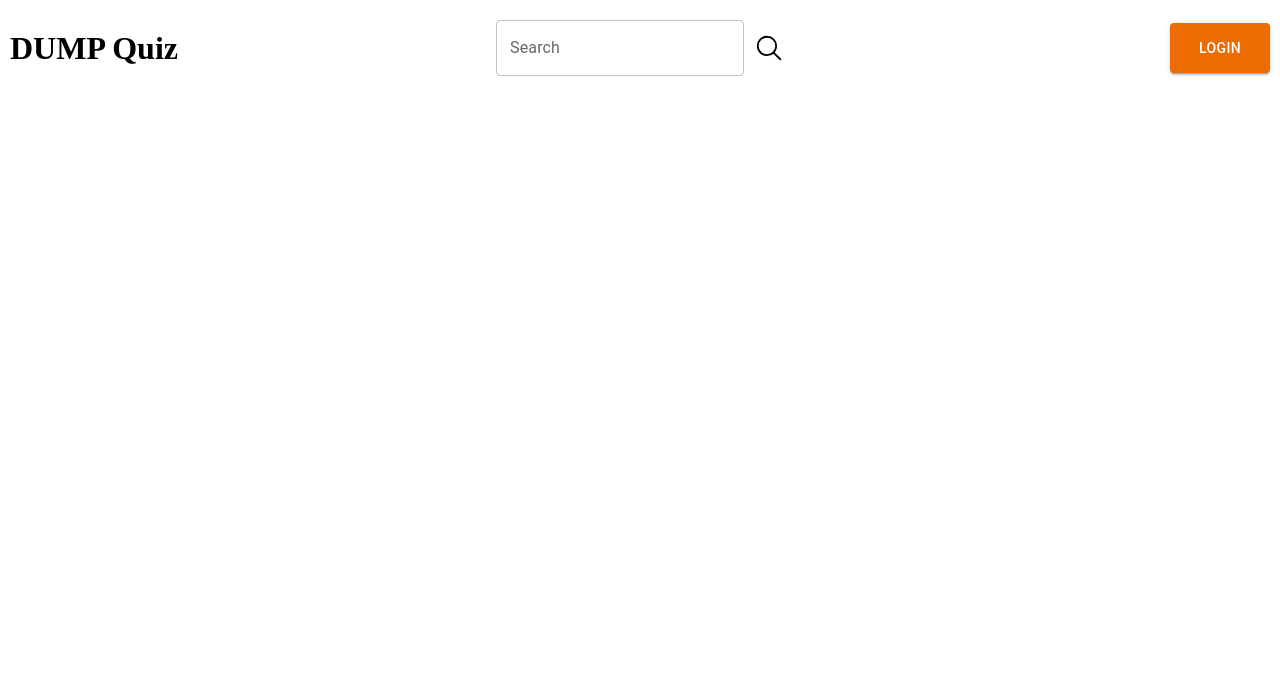
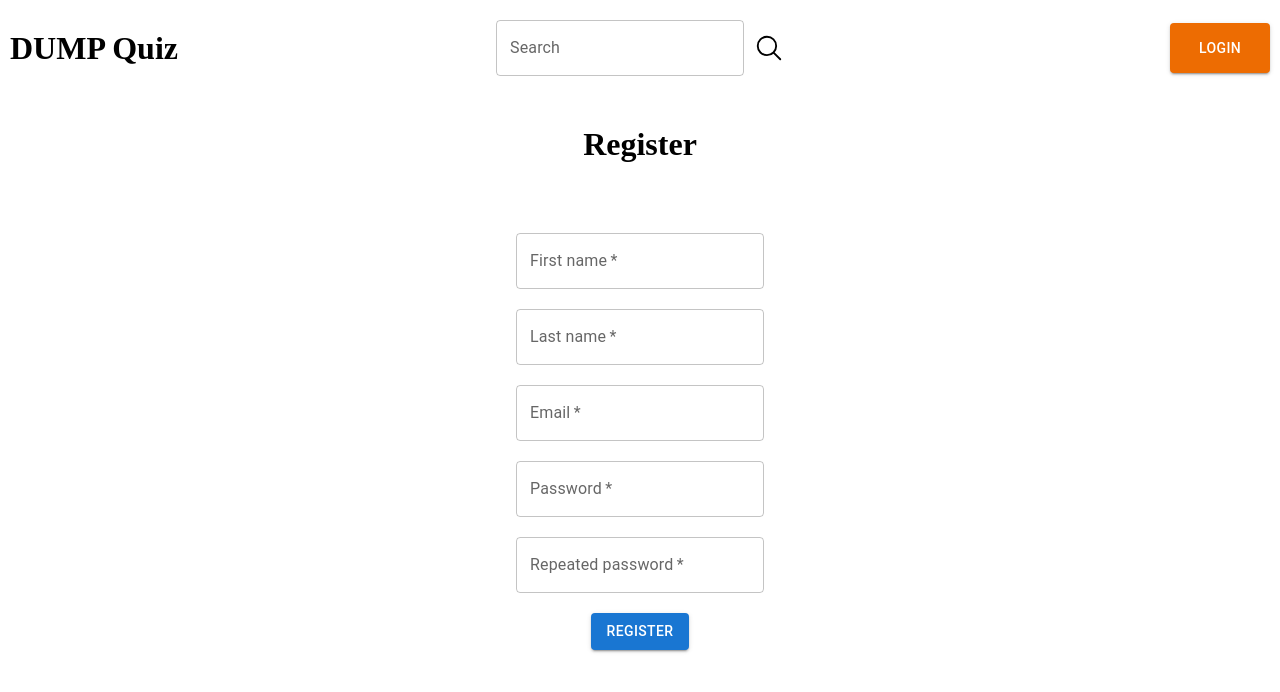
Before and after one commit to LLeski00/Internship-Quiz, a React (Vite) app in the folder frontend/: page /register in a window 1280 px wide. Shown: the top 692 px of the page. Built offline with nearby package versions, Linux system fonts and the light colour scheme; no server answers.

Commit message:
Register user and store JWT in localStorage

```diff
--- a/frontend/src/components/Navbar/Navbar.tsx
+++ b/frontend/src/components/Navbar/Navbar.tsx
@@ -14,7 +14,6 @@ const Navbar = () => {
             <h1 onClick={() => navigate(`${routes.HOME.path}`)}>DUMP Quiz</h1>
             <div className={styles.searchBar}>
                 <TextField
-                    id="outlined-basic"
                     className={styles.searchBarInput}
                     label="Search"
                     variant="outlined"
--- /dev/null
+++ b/frontend/src/pages/RegisterPage/RegisterPage.module.css
@@ -0,0 +1,12 @@
+.registerTitle {
+    text-align: center;
+    margin: 30px 0px;
+}
+
+.registerForm {
+    display: flex;
+    flex-direction: column;
+    align-items: center;
+    gap: 20px;
+    margin-top: 70px;
+}
--- a/frontend/src/pages/RegisterPage/RegisterPage.tsx
+++ b/frontend/src/pages/RegisterPage/RegisterPage.tsx
@@ -1,5 +1,120 @@
+import { Button, TextField } from "@mui/material";
+import { useRef, useState } from "react";
+import styles from "./RegisterPage.module.css";
+import { isEmailValid, isPasswordValid } from "@/utils/registerUtils";
+import { RegisterData } from "@/types/auth";
+import { registerUser } from "@/services/authApi";
+
+interface FormData {
+    firstName: string;
+    lastName: string;
+    email: string;
+    password: string;
+    repeatedPassword: string;
+}
+
 const RegisterPage = () => {
-    return <></>;
+    const formData = useRef<FormData>({
+        firstName: "",
+        lastName: "",
+        email: "",
+        password: "",
+        repeatedPassword: "",
+    });
+    const [errorMessage, setErrorMessage] = useState<string | null>();
+
+    function handleInputChange(
+        e: React.ChangeEvent<HTMLInputElement | HTMLTextAreaElement>
+    ) {
+        formData.current = {
+            ...formData.current,
+            [e.target.name]: e.target.value,
+        };
+    }
+
+    async function handleFormSubmit(e: React.FormEvent<HTMLFormElement>) {
+        e.preventDefault();
+        if (!isEmailValid(formData.current.email)) {
+            setErrorMessage("The email is invalid!");
+            return;
+        }
+        if (!isPasswordValid(formData.current.password)) {
+            setErrorMessage("The password is invalid!");
+            return;
+        }
+        if (formData.current.password !== formData.current.repeatedPassword) {
+            setErrorMessage("The passwords do not match!");
+            return;
+        }
+
+        const registerData: RegisterData = {
+            firstName: formData.current.firstName,
+            lastName: formData.current.lastName,
+            email: formData.current.email,
+            password: formData.current.password,
+        };
+
+        const jwt = await registerUser(registerData);
+        if (!jwt) {
+            setErrorMessage(
+                "There was an issue with the registration of the user."
+            );
+            return;
+        }
+        localStorage.setItem("jwt", jwt);
+    }
+
+    return (
+        <div>
+            <h1 className={styles.registerTitle}>Register</h1>
+            <form className={styles.registerForm} onSubmit={handleFormSubmit}>
+                <TextField
+                    label="First name"
+                    variant="outlined"
+                    name="firstName"
+                    onChange={handleInputChange}
+                    placeholder="First name"
+                    required
+                />
+                <TextField
+                    label="Last name"
+                    variant="outlined"
+                    name="lastName"
+                    onChange={handleInputChange}
+                    placeholder="Last name"
+                    required
+                />
+                <TextField
+                    label="Email"
+                    variant="outlined"
+                    name="email"
+                    onChange={handleInputChange}
+                    placeholder="Email"
+                    required
+                />
+                <TextField
+                    label="Password"
+                    variant="outlined"
+                    name="password"
+                    onChange={handleInputChange}
+                    placeholder="Password"
+                    required
+                />
+                <TextField
+                    label="Repeated password"
+                    variant="outlined"
+                    name="repeatedPassword"
+                    onChange={handleInputChange}
+                    placeholder="Repeated password"
+                    required
+                />
+                <Button variant="contained" type="submit">
+                    Register
+                </Button>
+                {errorMessage && <p>{errorMessage}</p>}
+            </form>
+        </div>
+    );
 };
 
 export default RegisterPage;
--- /dev/null
+++ b/frontend/src/services/authApi.ts
@@ -0,0 +1,40 @@
+import { JwtResponse, RegisterData } from "@/types";
+
+const AUTH_API_URL = import.meta.env.VITE_QUIZ_API_URL + "/auth";
+
+async function register(
+    apiUrl: string,
+    registerData: RegisterData
+): Promise<JwtResponse | null> {
+    try {
+        const response = await fetch(apiUrl, {
+            method: "POST",
+            headers: {
+                "Content-Type": "application/json",
+            },
+            body: JSON.stringify(registerData),
+        });
+
+        if (!response.ok)
+            throw new Error(`Response status: ${response.status}`);
+
+        const jwtResponse: JwtResponse = await response.json();
+        return jwtResponse;
+    } catch (error) {
+        console.error((error as Error).message);
+        return null;
+    }
+}
+
+async function registerUser(
+    registerData: RegisterData
+): Promise<string | null> {
+    const apiUrl = AUTH_API_URL + "/register";
+    const jwtResponse: JwtResponse | null = await register(
+        apiUrl,
+        registerData
+    );
+    return jwtResponse ? jwtResponse.token : null;
+}
+
+export { registerUser };
--- /dev/null
+++ b/frontend/src/types/auth.ts
@@ -0,0 +1,12 @@
+type RegisterData = {
+    firstName: string;
+    lastName: string;
+    email: string;
+    password: string;
+};
+
+type JwtResponse = {
+    token: string;
+};
+
+export { RegisterData, JwtResponse };
--- a/frontend/src/types/index.ts
+++ b/frontend/src/types/index.ts
@@ -1,3 +1,4 @@
 export * from "./category";
 export * from "./quiz";
 export * from "./route";
+export * from "./auth";
--- /dev/null
+++ b/frontend/src/utils/registerUtils.ts
@@ -0,0 +1,11 @@
+function isEmailValid(email: string) {
+    const emailRegex = /^[^\s@]+@[^\s@]+\.[^\s@]+$/;
+    return emailRegex.test(email);
+}
+
+function isPasswordValid(password: string) {
+    const passwordRegex = /^(?=.*[a-z])(?=.*[A-Z])(?=.*\d)(?=.*[\W_]).{8,}$/;
+    return passwordRegex.test(password);
+}
+
+export { isEmailValid, isPasswordValid };
```
